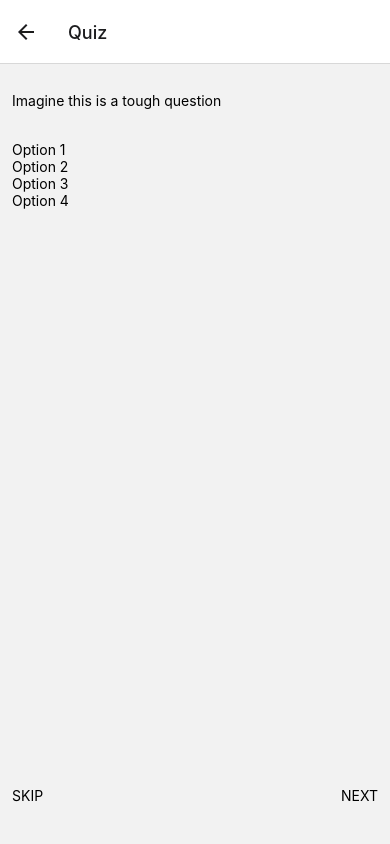
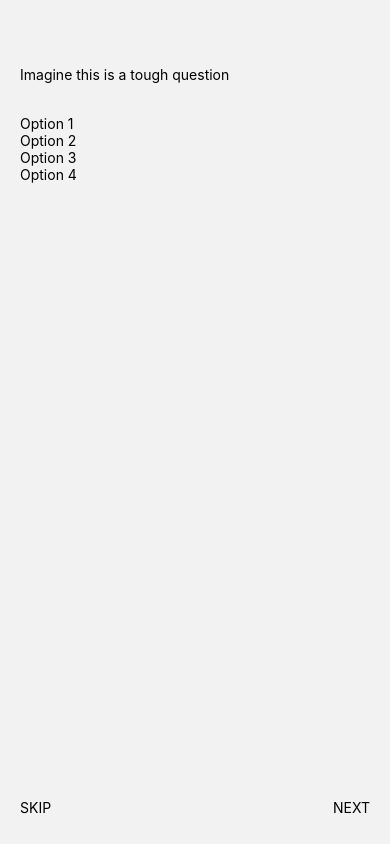
Before and after one commit to Tolutoon/quiz-app, a React Native app: screen /Quiz in a window 390 px wide. Built offline with nearby package versions, Linux system fonts and the light colour scheme.

Commit message:
App Landing Page coded up

```diff
--- a/components/Title.js
+++ b/components/Title.js
@@ -3,12 +3,23 @@ import React from 'react'
 
 const Title = () => {
   return (
-    <View>
-      <Text>Quiz App</Text>
+    <View style={styles.container}>
+      <Text style={styles.title}>Quiz App</Text>
     </View>
   )
 }
 
 export default Title;
 
-const styles = StyleSheet.create({})
+const styles = StyleSheet.create({
+  title: {
+    fontSize: 36,
+    fontWeight: '600',
+    color: '#184E77',
+  },
+  container: {
+    paddingVertical: 16,
+    justifyContent: 'center',
+    alignItems: 'center'
+  }
+})
--- a/navigation/index.js
+++ b/navigation/index.js
@@ -8,9 +8,9 @@ const Stack = createNativeStackNavigator();
 function MyStack() {
   return (
     <Stack.Navigator>
-      <Stack.Screen name="Home" component={Home} />
-      <Stack.Screen name="Quiz" component={Quiz} />
-      <Stack.Screen name="Result" component={Result} />
+      <Stack.Screen name="Home" component={Home} options={{headerShown:false}}/>
+      <Stack.Screen name="Quiz" component={Quiz} options={{headerShown:false}}/>
+      <Stack.Screen name="Result" component={Result} options={{headerShown:false}}/>
     </Stack.Navigator>
   );
 }
--- a/screens/home.js
+++ b/screens/home.js
@@ -5,7 +5,7 @@ import Img from '../assets/Home-image.png';
 
 const Home = ({navigation}) => {
   return (
-    <View>
+    <View style={styles.container}>
         <Title/>
         <View style={styles.bannerContainer}>
             <Image source={{uri:'https://img.freepik.com/premium-vector/online-test-checking-answers-concept-flat-vector-illustration_128772-856.jpg?w=2000'}}
@@ -13,8 +13,8 @@ const Home = ({navigation}) => {
             resizeMode='cover'
             />
         </View>
-        <TouchableOpacity onPress={()=>navigation.navigate('Quiz')}>
-            <Text>Start</Text>
+        <TouchableOpacity onPress={()=>navigation.navigate('Quiz')} style={styles.button}>
+            <Text style={styles.buttonText}>Start</Text>
         </TouchableOpacity>
     </View>
   )
@@ -30,5 +30,25 @@ const styles = StyleSheet.create({
     bannerContainer: {
         justifyContent: 'center',
         alignItems: 'center',
+        flex: 1,
+    },
+    container: {
+        paddingTop: 50,
+        paddingHorizontal: 20,
+        height: '100%'
+    },
+    button: {
+        width: '100%',
+        backgroundColor: '#184E77',
+        padding: 20,
+        borderRadius: 16,
+        alignItems: 'center',
+        marginBottom: 30,
+    },
+    buttonText: {
+        fontSize: 20,
+        fontWeight: '600',
+        color: '#FFF'
+
     }
 });
--- a/screens/quiz.js
+++ b/screens/quiz.js
@@ -22,12 +22,15 @@ const Quiz = ({navigation}) => {
         </TouchableOpacity>
       </View>
       <View style={styles.bottom}>
-        <TouchableOpacity>
+        <TouchableOpacity style={styles.button}>
           <Text>SKIP</Text>
         </TouchableOpacity>
-        <TouchableOpacity onPress={()=>navigation.navigate('Result')}>
+        <TouchableOpacity style={styles.button}>
           <Text>NEXT</Text>
         </TouchableOpacity>
+        {/* <TouchableOpacity onPress={()=>navigation.navigate('Result')}>
+          <Text>END</Text>
+  </TouchableOpacity> */}
       </View>
     </View>
   )
@@ -37,8 +40,9 @@ export default Quiz
 
 const styles = StyleSheet.create({
   container: {
-    padding: 12,
-    height: '100%',
+        paddingTop: 50,
+        paddingHorizontal: 20,
+        height: '100%'
   },
   top: {
     marginVertical: 16,
--- a/screens/result.js
+++ b/screens/result.js
@@ -1,7 +1,7 @@
 import { StyleSheet, Text, View, Image, TouchableOpacity } from 'react-native'
 import React from 'react'
 
-const Result = () => {
+const Result = ({navigation}) => {
   return (
     <View>
       <View>
@@ -13,7 +13,7 @@ const Result = () => {
         resizeMode='contain' />
       </View>
       <View>
-        <TouchableOpacity>
+        <TouchableOpacity onPress={()=>navigation.navigate('Home')}>
           <Text>Home</Text>
         </TouchableOpacity>
       </View>
```
